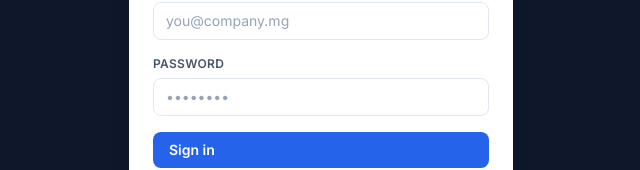
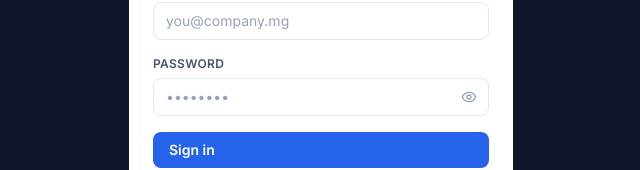
Before and after one commit to mandamalala-oss/Telecom-ERP, a React (Vite) app: page /login in a window 1280 px wide. Shown: the part 376-546 px from the top of the page, without its empty margins (319-959 px from the left). Built offline with nearby package versions, Linux system fonts and the light colour scheme; no server answers.

Commit message:
Login: show/hide password toggle beside the password field
Input gains an optional revealable prop: for type=password it renders an
eye/eye-off button on the right edge that toggles between password and
text. Enabled on the login page; other Input usages unchanged.

```diff
--- a/src/components/auth/LoginPage.tsx
+++ b/src/components/auth/LoginPage.tsx
@@ -96,6 +96,7 @@ export function LoginPage() {
             label="Password"
             type="password"
             required
+            revealable
             autoComplete="current-password"
             value={password}
             onChange={(e) => setPassword(e.target.value)}
--- a/src/components/ui/Input.tsx
+++ b/src/components/ui/Input.tsx
@@ -1,21 +1,42 @@
-import { useId } from 'react'
+import { useId, useState } from 'react'
 import { clsx } from 'clsx'
+import { Eye, EyeOff } from 'lucide-react'
 import type { InputHTMLAttributes, SelectHTMLAttributes, TextareaHTMLAttributes } from 'react'
 
 interface LabeledProps { label?: string; error?: string }
 
-export function Input({ label, error, className, ...props }: InputHTMLAttributes<HTMLInputElement> & LabeledProps) {
+interface RevealableProps {
+  /** Show an eye toggle that reveals the value (only meaningful for type="password"). */
+  revealable?: boolean
+}
+
+export function Input({ label, error, className, revealable, ...props }: InputHTMLAttributes<HTMLInputElement> & LabeledProps & RevealableProps) {
   const id = useId()
+  const [revealed, setRevealed] = useState(false)
+  const isPassword = props.type === 'password'
   return (
     <div className="flex flex-col gap-1.5">
       {label && <label htmlFor={id} className="text-xs font-semibold text-slate-600 dark:text-slate-400 uppercase tracking-wide">{label}</label>}
+      <div className="relative">
         <input
           id={id}
           aria-invalid={error ? true : undefined}
           aria-describedby={error ? `${id}-error` : undefined}
           {...props}
-        className={clsx('input', error && 'border-red-500 focus:ring-red-500', className)}
+          type={revealable && isPassword && revealed ? 'text' : props.type}
+          className={clsx('input', isPassword && revealable && 'pr-10', error && 'border-red-500 focus:ring-red-500', className)}
         />
+        {revealable && isPassword && (
+          <button
+            type="button"
+            onClick={() => setRevealed((v) => !v)}
+            aria-label={revealed ? 'Hide password' : 'Show password'}
+            className="absolute inset-y-0 right-0 flex items-center pr-3 text-slate-400 hover:text-slate-600 dark:hover:text-slate-300"
+          >
+            {revealed ? <EyeOff className="w-4 h-4" /> : <Eye className="w-4 h-4" />}
+          </button>
+        )}
+      </div>
       {error && <p id={`${id}-error`} className="text-xs text-red-500">{error}</p>}
     </div>
   )
```
Also changed, not shown: 1 other file (tests, documents, lock files or other folders). Lines whose indentation alone changed are shown as unchanged.
